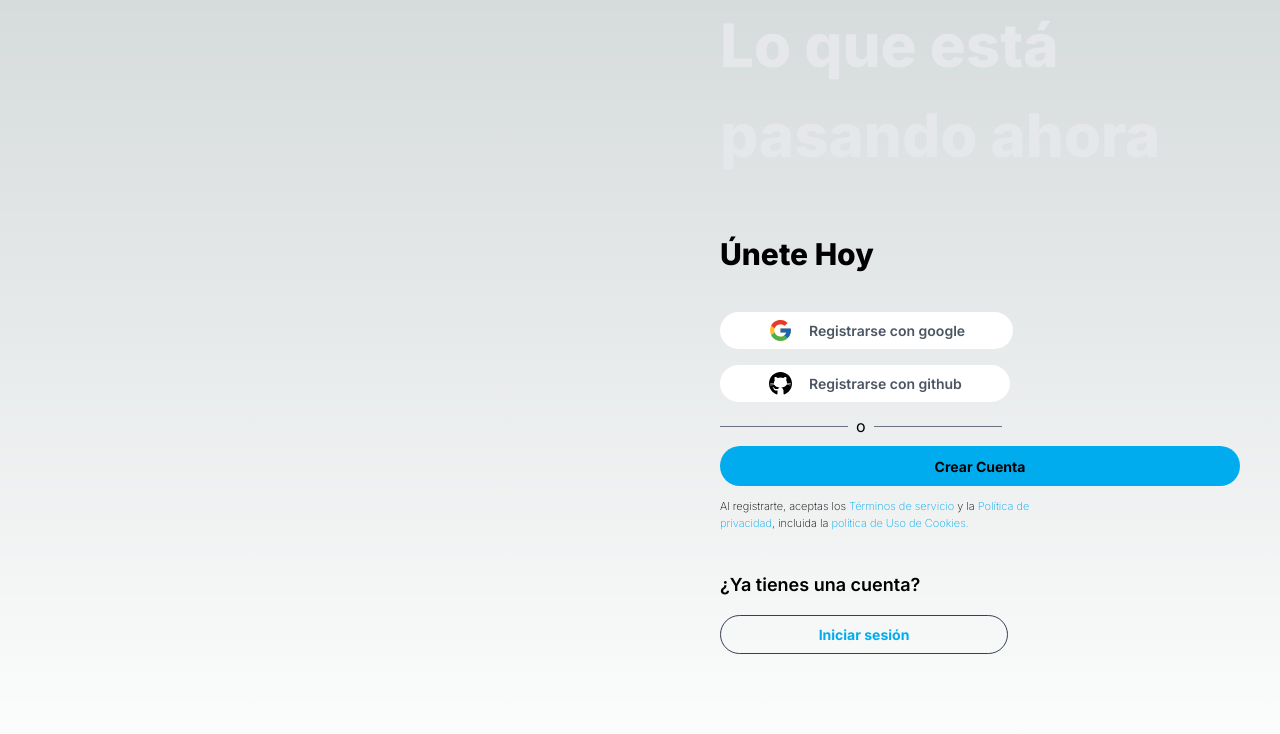
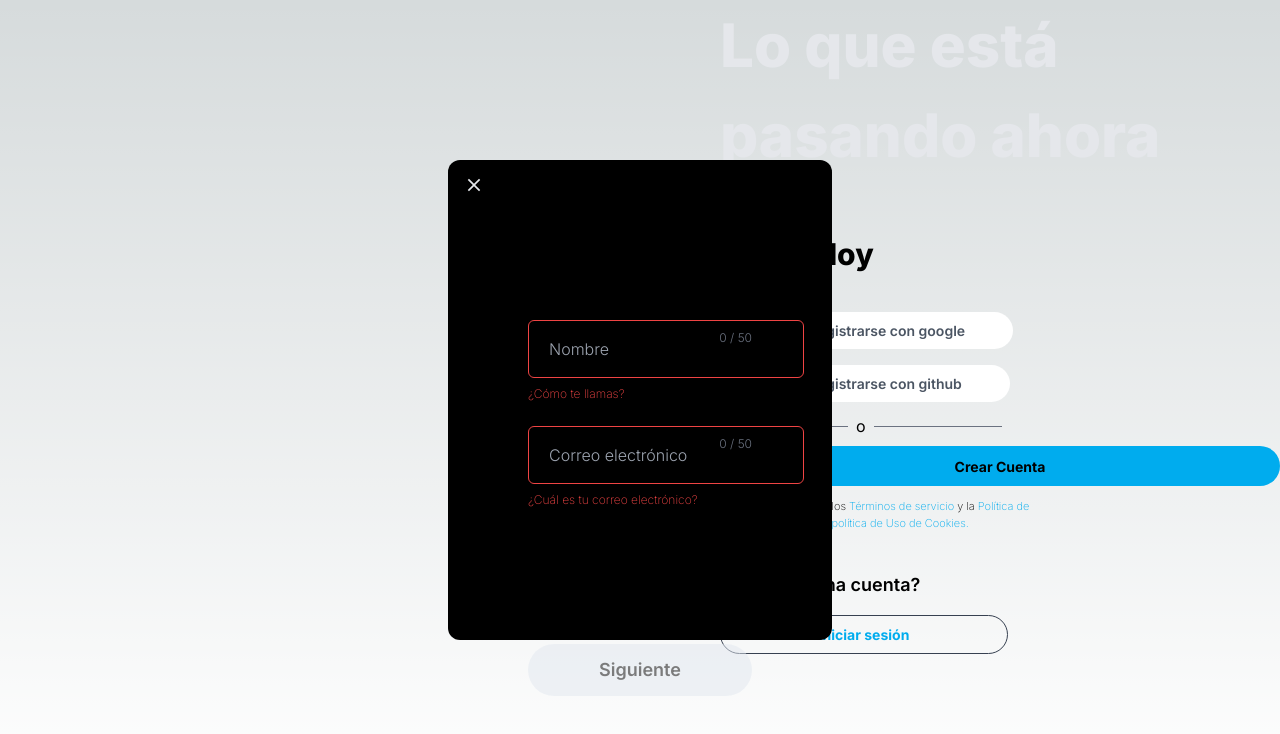
Before and after one commit to Guidotss/twitter-clone-front, a Next.js app: page / in a window 1280 px wide. Shown: the top 734 px of the page. Built offline with nearby package versions, Linux system fonts and the light colour scheme; no server answers.

Commit message:
Terminando ventana modal para registro de usuario

```diff
--- a/package.json
+++ b/package.json
@@ -13,13 +13,15 @@
     "firebase": "^10.4.0",
     "next": "latest",
     "react": "latest",
-    "react-dom": "latest"
+    "react-dom": "latest",
+    "react-modal": "^3.16.1"
   },
   "devDependencies": {
     "@types/js-cookie": "^3.0.4",
     "@types/node": "latest",
     "@types/react": "latest",
     "@types/react-dom": "latest",
+    "@types/react-modal": "^3.16.1",
     "autoprefixer": "latest",
     "eslint": "latest",
     "eslint-config-next": "latest",
--- a/src/app/layout.tsx
+++ b/src/app/layout.tsx
@@ -17,7 +17,7 @@ export default function RootLayout({
 }) {
   return (
     <html lang="en">
-      <body className={inter.className}>
+      <body className={`${inter.className} overflow-x-hidden`}>
         <Providers>
           {children}
         </Providers>
--- a/src/app/page.tsx
+++ b/src/app/page.tsx
@@ -1,11 +1,10 @@
-import { GitHubIcon, GoogleIcon, TwitterIcon } from "@/components";
-import { LoginButton, RegisterMethods } from "@/components/auth";
+import { TwitterIcon } from "@/components";
+import { LoginButton, RegisterMethods, RegisterModal } from "@/components/auth";
 import Link from "next/link";
-
 
 export default function Home() {
   return (
-    <main className="flex flex-col w-full h-screen px-10">
+    <main className="flex flex-col w-full h-screen ">
       <section className="flex 2xl:w-full 2xl:h-full 2xl:items-center justify-between gap-x-40">
         <div className="w-full flex items-center justify-center">
           <figure className="2xl:w-[400px]">
@@ -17,7 +16,7 @@ export default function Home() {
             Lo que está pasando ahora
           </h1>
           <h2 className="text-3xl font-extrabold mt-14">Únete Hoy</h2>
-            <RegisterMethods/>
+          <RegisterMethods />
           <div className="flex flex-col">
             <div className="w-80 mt-3 font-extralight text-[11px]">
               <span>Al registrarte, aceptas los </span>
@@ -47,10 +46,11 @@ export default function Home() {
           </div>
           <div className="flex flex-col mt-10 text-lg font-semibold">
             <h4>¿Ya tienes una cuenta?</h4>
-            <LoginButton/>
+            <LoginButton />
           </div>
         </div>
       </section>
+        <RegisterModal/>
     </main>
   );
 }
--- /dev/null
+++ b/src/components/auth/RegisterModal.tsx
@@ -0,0 +1,37 @@
+"use client";
+import { useState } from "react";
+import { CloseIcon, LeftArrowIcon } from "..";
+import { RegisterForm } from "./form/RegisterForm";
+
+export const RegisterModal = () => {
+    const [ formStep, setFormStep ] = useState<number>(1);
+  return (
+    <div className="absolute h-full w-full flex flex-col items-center justify-center bg-transparent bg-opacity-40 bg-gray-600">
+      <div className="bg-black w-[30vw] h-[60vh] rounded-xl">
+        <div className="flex items-center">
+            <div className="ml-2 mt-2 w-9 h-9 rounded-full flex items-center justify-center hover:bg-gray-400 hover:bg-opacity-20 transition-colors duration-300 ease-in-out">
+                <div>
+                    {formStep === 1 ? (
+                        <button className="mt-1 focus:outline-none">
+                            <CloseIcon />
+                        </button>
+                    ):(
+                        <button className="mt-1" onClick={() => setFormStep(1)}>
+                            <LeftArrowIcon/>
+                        </button>
+                    )}
+                </div>
+            </div>
+            <h3 className="mt-2 text-xl font-bold">Paso {formStep} de 2</h3>
+        </div>
+        <div className="px-20 flex flex-col gap-10">
+          <h3 className="text-3xl font-semibold mt-10">Crea tu cuenta</h3>
+          <RegisterForm
+            currentStep={formStep}
+            setStep={setFormStep}
+          />
+        </div>
+      </div>
+    </div>
+  );
+};
--- /dev/null
+++ b/src/components/auth/form/FormInput.tsx
@@ -0,0 +1,66 @@
+import { useEffect, useState } from "react";
+
+interface InputProps {
+  field: string;
+  name: string;
+  placeholder: string;
+  errorMessage: string;
+  setForm: React.Dispatch<React.SetStateAction<RegisterForm>>;
+}
+
+type RegisterForm = {
+  name: string;
+  email: string;
+};
+
+function CharactersCounter({ word }: { word: string }) {
+  const [currentCharacters, setCurrentCharacters] = useState<number>(0);
+
+  useEffect(() => {
+    if (word.length > 50) return;
+    setCurrentCharacters(word.length);
+  }, [word.length]);
+
+  return (
+    <div className="flex flex-row justify-between">
+      <span className="text-gray-500 font-light text-xs">
+        {currentCharacters} / 50
+      </span>
+    </div>
+  );
+}
+
+export const  FormInput = ({
+  field,
+  name,
+  placeholder,
+  errorMessage,
+  setForm,
+}: InputProps)  => {
+  return (
+    <div>
+      <input
+        className={`bg-transparent border-[1px] border-gray-500 2xl:w-[430px] rounded-md px-5 py-4 text-gray-500 text-md font-light focus:outline-none focus:border-twitter transition-colors duration-300 ease-in-out
+              ${field.length > 0 ? "border-gray-300" : "border-red-500"}
+            }`}
+        placeholder={placeholder}
+        name={name}
+        type="text"
+        value={field}
+        maxLength={50}
+        onChange={(e) =>
+          setForm((prev) => ({ ...prev, [name]: e.target.value }))
+        }
+      />
+
+      <div className="flex justify-end -mt-12">
+        <CharactersCounter word={field} />
+      </div>
+      {field.length == 0 && (
+        <span className="absolute mt-10 text-xs font-extralight text-red-500">
+          {errorMessage}
+        </span>
+      )}
+    </div>
+  );
+}
--- /dev/null
+++ b/src/components/auth/form/RegisterForm.tsx
@@ -0,0 +1,111 @@
+"use client";
+import { useState } from "react";
+import { FormInput } from "./FormInput";
+
+type RegisterForm = {
+  name: string;
+  email: string;
+};
+
+interface RegisterFormProps {
+  currentStep: number;
+  setStep: React.Dispatch<React.SetStateAction<number>>;
+}
+
+export const RegisterForm = ({ currentStep, setStep }: RegisterFormProps) => {
+  const [form, setForm] = useState<RegisterForm>({
+    name: "",
+    email: "",
+  });
+
+  const [{ password, passwordConfirmation }, setPassword] = useState({
+    password: "",
+    passwordConfirmation: "",
+  });
+
+  return (
+    <form className="flex flex-col gap-y-20">
+      {currentStep === 1 ? (
+        <>
+          <FormInput
+            field={form.name}
+            name="name"
+            placeholder="Nombre"
+            setForm={setForm}
+            errorMessage="¿Cómo te llamas?"
+          />
+          <FormInput
+            field={form.email}
+            name="email"
+            placeholder="Correo electrónico"
+            setForm={setForm}
+            errorMessage="¿Cuál es tu correo electrónico?"
+          />
+          <button
+            className={`bg-slate-200 text-black font-semibold text-lg rounded-full py-3 mt-28 ${
+              form.name.length === 0 || form.email.length === 0
+                ? "opacity-50"
+                : "hover:opacity-90 transition-colors duration-300 ease-in-out"
+            } focus:outline-none`}
+            type="button"
+            disabled={form.name.length === 0 || form.email.length === 0}
+            onClick={() => setStep(2)}
+          >
+            Siguiente
+          </button>
+        </>
+      ) : (
+        <>
+          <div>
+            <input
+              className={`bg-transparent border-[1px] border-gray-500 2xl:w-[430px] rounded-md px-5 py-4 text-gray-500 text-md font-light focus:outline-none focus:border-twitter transition-colors duration-300 ease-in-out
+              ${password.length < 10 ? "border-gray-300" : "border-red-500"}
+            }`}
+              placeholder="Contraseña"
+              name="password"
+              type="password"
+              value={password}
+              onChange={(e) =>
+                setPassword((prev) => ({ ...prev, password: e.target.value }))
+              }
+            />
+          </div>
+          <div>
+            <input
+              className={`bg-transparent border-[1px] border-gray-500 2xl:w-[430px] rounded-md px-5 py-4 text-gray-500 text-md font-light focus:outline-none focus:border-twitter transition-colors duration-300 ease-in-out
+              ${password.length < 10 ? "border-gray-300" : "border-red-500"}
+            }`}
+              placeholder="Confirmar contraseña"
+              name="confirmPassword"
+              type="password"
+              value={passwordConfirmation}
+              onChange={(e) =>
+                setPassword((prev) => ({
+                  ...prev,
+                  passwordConfirmation: e.target.value,
+                }))
+              }
+            />
+            {password !== passwordConfirmation && (
+              <span className="text-xs font-light text-red-500">
+                Las contraseñas no coinciden
+              </span>
+            )}
+          </div>
+          <button
+            className={`bg-twitter text-white font-semibold text-lg rounded-full py-3 mt-10 ${
+              password.length === 0 || passwordConfirmation.length === 0
+                ? "opacity-50"
+                : "hover:opacity-90 transition-colors duration-300 ease-in-out"
+            } focus:outline-none`}
+            type="button"
+            disabled={form.name.length === 0 || form.email.length === 0}
+            onClick={() => setStep(1)}
+          >
+            Registrarse
+          </button>
+        </>
+      )}
+    </form>
+  );
+};
--- a/src/components/auth/index.ts
+++ b/src/components/auth/index.ts
@@ -1,2 +1,3 @@
 export * from "./RegisterMethods";
 export * from "./LoginButton";
+export * from "./RegisterModal";
--- a/src/components/ui/Icons.tsx
+++ b/src/components/ui/Icons.tsx
@@ -43,3 +43,24 @@ export const GitHubIcon = () => (
     <path d="M17.791,46.836C18.502,46.53,19,45.823,19,45v-5.4c0-0.197,0.016-0.402,0.041-0.61C19.027,38.994,19.014,38.997,19,39 c0,0-3,0-3.6,0c-1.5,0-2.8-0.6-3.4-1.8c-0.7-1.3-1-3.5-2.8-4.7C8.9,32.3,9.1,32,9.7,32c0.6,0.1,1.9,0.9,2.7,2c0.9,1.1,1.8,2,3.4,2 c2.487,0,3.82-0.125,4.622-0.555C21.356,34.056,22.649,33,24,33v-0.025c-5.668-0.182-9.289-2.066-10.975-4.975 c-3.665,0.042-6.856,0.405-8.677,0.707c-0.058-0.327-0.108-0.656-0.151-0.987c1.797-0.296,4.843-0.647,8.345-0.714 c-0.112-0.276-0.209-0.559-0.291-0.849c-3.511-0.178-6.541-0.039-8.187,0.097c-0.02-0.332-0.047-0.663-0.051-0.999 c1.649-0.135,4.597-0.27,8.018-0.111c-0.079-0.5-0.13-1.011-0.13-1.543c0-1.7,0.6-3.5,1.7-5c-0.5-1.7-1.2-5.3,0.2-6.6 c2.7,0,4.6,1.3,5.5,2.1C21,13.4,22.9,13,25,13s4,0.4,5.6,1.1c0.9-0.8,2.8-2.1,5.5-2.1c1.5,1.4,0.7,5,0.2,6.6c1.1,1.5,1.7,3.2,1.6,5 c0,0.484-0.045,0.951-0.11,1.409c3.499-0.172,6.527-0.034,8.204,0.102c-0.002,0.337-0.033,0.666-0.051,0.999 c-1.671-0.138-4.775-0.28-8.359-0.089c-0.089,0.336-0.197,0.663-0.325,0.98c3.546,0.046,6.665,0.389,8.548,0.689 c-0.043,0.332-0.093,0.661-0.151,0.987c-1.912-0.306-5.171-0.664-8.879-0.682C35.112,30.873,31.557,32.75,26,32.969V33 c2.6,0,5,3.9,5,6.6V45c0,0.823,0.498,1.53,1.209,1.836C41.37,43.804,48,35.164,48,25C48,12.318,37.683,2,25,2S2,12.318,2,25 C2,35.164,8.63,43.804,17.791,46.836z" />
   </svg>
 );
+
+export const CloseIcon = () => (
+  <svg viewBox="0 0 24 24" width="20px" aria-hidden="true" fill="#E5E7EB">
+    <g>
+      <path d="M10.59 12L4.54 5.96l1.42-1.42L12 10.59l6.04-6.05 1.42 1.42L13.41 12l6.05 6.04-1.42 1.42L12 13.41l-6.04 6.05-1.42-1.42L10.59 12z"></path>
+    </g>
+  </svg>
+);
+
+export const LeftArrowIcon = () => (
+  <svg
+    viewBox="0 0 24 24"
+    aria-hidden="true"
+    width="20px"
+    fill="#E5E7EB"
+  >
+    <g>
+      <path d="M7.414 13l5.043 5.04-1.414 1.42L3.586 12l7.457-7.46 1.414 1.42L7.414 11H21v2H7.414z"></path>
+    </g>
+  </svg>
+);
```
Also changed, not shown: 2 other files (tests, documents, lock files or other folders).
